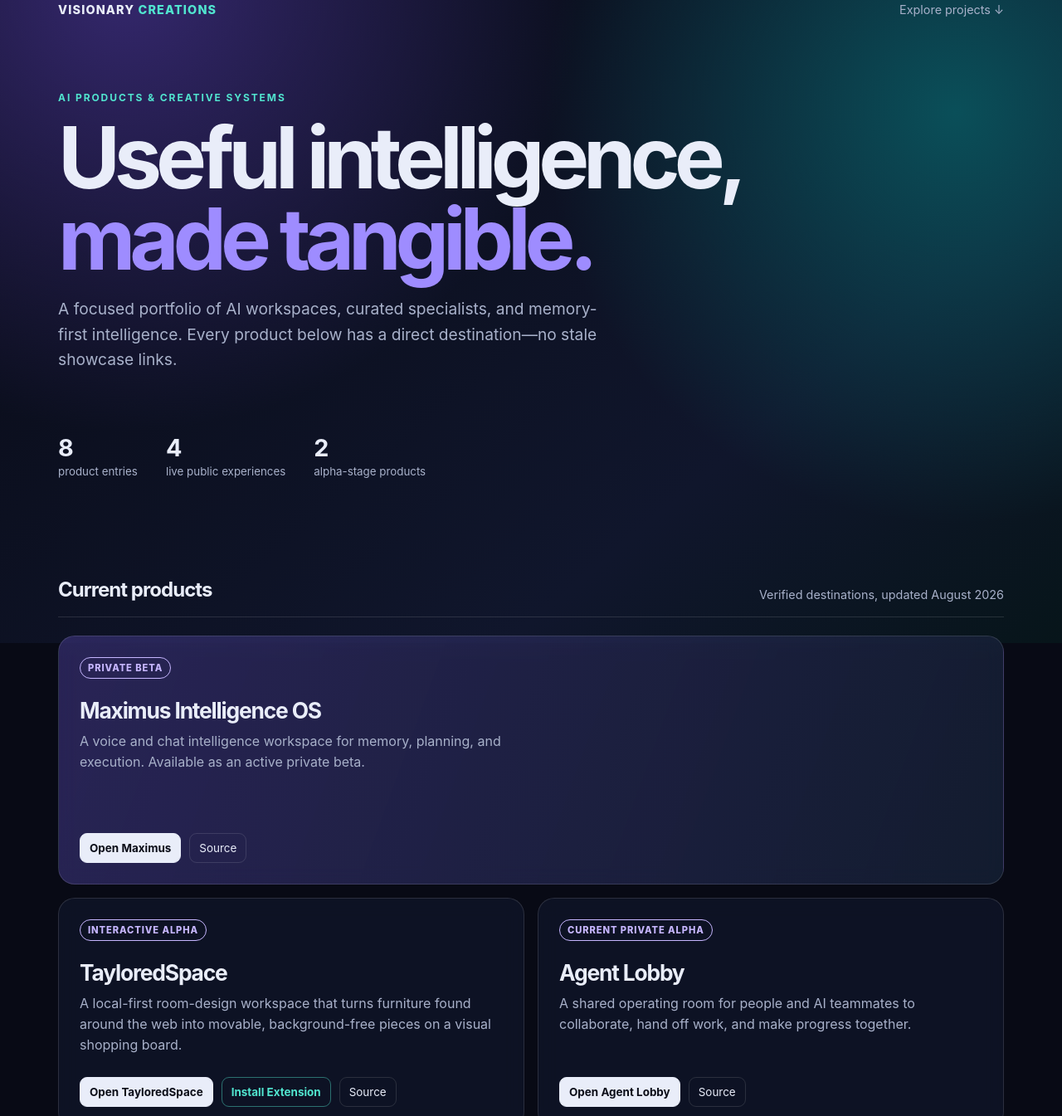
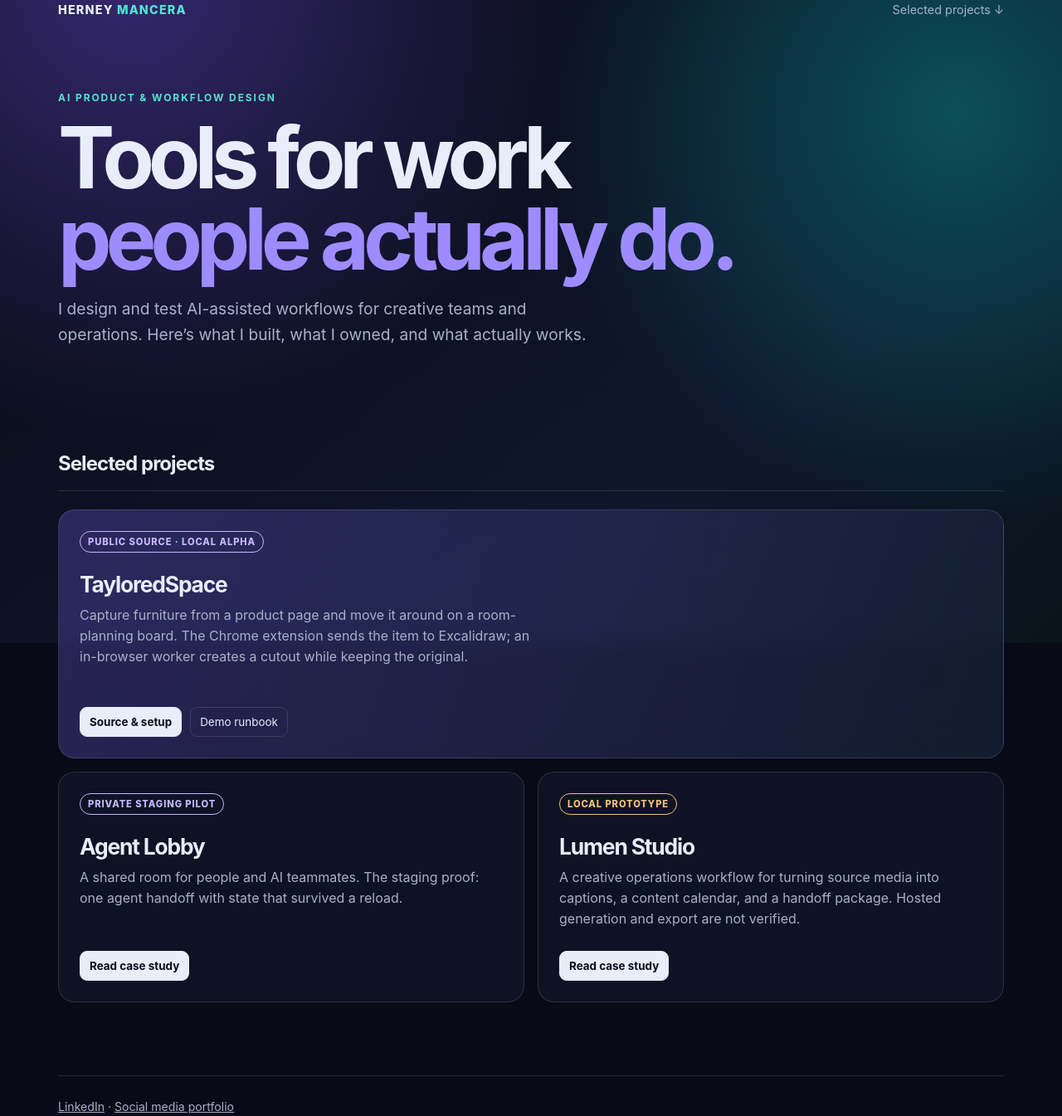
Before and after one commit to gunpowder27/visionary-creations-portfolio, a plain HTML site: page index.html in a window 1280 px wide. Shown: the part 25-1370 px from the top of the page at 83% size. Drawn offline with Linux system fonts and the light colour scheme.

Commit message:
Remove stale public portfolio links and claims

```diff
--- a/index.html
+++ b/index.html
@@ -3,8 +3,8 @@
   <head>
     <meta charset="utf-8" />
     <meta name="viewport" content="width=device-width, initial-scale=1" />
-    <meta name="description" content="Visionary Creations — a portfolio of AI products, agents, and creative systems." />
-    <title>Visionary Creations — AI Products</title>
+    <meta name="description" content="Selected technical projects by Herney Mancera: product workflows, implementation and testing." />
+    <title>Herney Mancera | Selected Technical Projects</title>
     <style>
       :root { --ink:#e9edf9; --muted:#a8b1ca; --line:rgba(255,255,255,.12); --panel:rgba(17,22,42,.76); --violet:#9e8cff; --aqua:#51e5cf; }
       * { box-sizing:border-box; } body { margin:0; color:var(--ink); background:#080a15; font-family:Inter, ui-sans-serif, system-ui, -apple-system, BlinkMacSystemFont, "Segoe UI", sans-serif; }
@@ -24,25 +24,19 @@
   </head>
   <body>
     <header class="wrap">
-      <nav><div class="brand">Visionary <i>Creations</i></div><a href="#projects">Explore projects ↓</a></nav>
-      <div class="eyebrow" style="margin-top:90px">AI products & creative systems</div>
-      <h1>Useful intelligence,<br><span>made tangible.</span></h1>
-      <p class="intro">A focused portfolio of AI workspaces, curated specialists, and memory-first intelligence. Every product below has a direct destination—no stale showcase links.</p>
-      <div class="numbers"><div class="number"><strong>8</strong><small>product entries</small></div><div class="number"><strong>4</strong><small>live public experiences</small></div><div class="number"><strong>2</strong><small>alpha-stage products</small></div></div>
+      <nav><div class="brand">Herney <i>Mancera</i></div><a href="#projects">Selected projects ↓</a></nav>
+      <div class="eyebrow" style="margin-top:90px">AI product &amp; workflow design</div>
+      <h1>Tools for work<br><span>people actually do.</span></h1>
+      <p class="intro">I design and test AI-assisted workflows for creative teams and operations. Here’s what I built, what I owned, and what actually works.</p>
     </header>
     <main class="wrap" id="projects">
-      <div class="section-title"><h2>Current products</h2><p>Verified destinations, updated August 2026</p></div>
+      <div class="section-title"><h2>Selected projects</h2></div>
       <div class="grid">
-        <article class="card featured"><span class="status beta">Private beta</span><h3>Maximus Intelligence OS</h3><p>A voice and chat intelligence workspace for memory, planning, and execution. Available as an active private beta.</p><div class="links"><a href="https://maximus-staging-two.vercel.app/?demo=1" target="_blank" rel="noreferrer">Open Maximus</a><a href="https://github.com/gunpowder27/maximus-web" target="_blank" rel="noreferrer">Source</a></div></article>
-        <article class="card"><span class="status beta">Interactive alpha</span><h3>TayloredSpace</h3><p>A local-first room-design workspace that turns furniture found around the web into movable, background-free pieces on a visual shopping board.</p><div class="links"><a href="https://tayloredspace.vercel.app/" target="_blank" rel="noreferrer">Open TayloredSpace</a><a class="install-action" href="https://github.com/gunpowder27/tayloredspace/releases/tag/v0.1.0-alpha.3" target="_blank" rel="noreferrer">Install Extension</a><a href="https://github.com/gunpowder27/tayloredspace" target="_blank" rel="noreferrer">Source</a></div></article>
-        <article class="card"><span class="status beta">Current private alpha</span><h3>Agent Lobby</h3><p>A shared operating room for people and AI teammates to collaborate, hand off work, and make progress together.</p><div class="links"><a href="https://agent-lobby-alpha.vercel.app/" target="_blank" rel="noreferrer">Open Agent Lobby</a><a href="https://github.com/gunpowder27/agent-lobby" target="_blank" rel="noreferrer">Source</a></div></article>
-        <article class="card"><span class="status live">Live</span><h3>Agent Workplace</h3><p>A curated agent company: eight specialist roles, prepared work signatures, and a simple path to a useful first plan.</p><div class="links"><a href="https://agent-force.herney-00723.workers.dev/" target="_blank" rel="noreferrer">Open Agent Workplace</a><a href="https://github.com/gunpowder27/agent-force" target="_blank" rel="noreferrer">Source</a></div></article>
-        <article class="card"><span class="status live">Live career OS</span><h3>Career Command</h3><p>A private, evidence-first career operating system that discovers and ranks opportunities, tailors verified application materials, and keeps every application human-approved.</p><div class="links"><a href="https://career-command.visionarycreations23.chatgpt.site" target="_blank" rel="noreferrer">Launch Career Command</a></div></article>
-        <article class="card"><span class="status live">Live AI learning center</span><h3>Master Library: AI Learning Center</h3><p>One learning center for agents: browse a categorized skill catalogue, queue verified skills, and teach them to an agent. Its 24-skill Trusted Core is backed by Brainiac’s research, testing, approval, and audit pipeline. Skills are browseable publicly; acquiring or teaching them requires paid membership or admin access.</p><div class="links"><a href="https://master-library-two.vercel.app/index.html" target="_blank" rel="noreferrer">Open Master Library</a><a href="https://github.com/gunpowder27/master-library" target="_blank" rel="noreferrer">Source</a></div></article>
-        <article class="card"><span class="status progress">In development</span><h3>NightTales</h3><p>An immersive AI storytelling and keepsake system with LullubyAI integrated inside—designed around language, images, speech, music, continuity, and consent-aware creation. The current experience remains internal while the first launch path is completed.</p><div class="links"><a href="https://github.com/gunpowder27/nighttales" target="_blank" rel="noreferrer">View source archive</a></div></article>
-        <article class="card"><span class="status progress">In development</span><h3>Universal AI Skins</h3><p>A privacy-first personalization layer for the AI interfaces people use every day. Source is available while the public experience is in development.</p><div class="links"><a href="https://github.com/gunpowder27/universal-ai-skins" target="_blank" rel="noreferrer">View source</a></div></article>
+        <article class="card featured"><span class="status beta">Public source · Local alpha</span><h3>TayloredSpace</h3><p>Capture furniture from a product page and move it around on a room-planning board. The Chrome extension sends the item to Excalidraw; an in-browser worker creates a cutout while keeping the original.</p><div class="links"><a href="https://github.com/gunpowder27/tayloredspace">Source &amp; setup</a><a href="https://github.com/gunpowder27/tayloredspace/blob/main/docs/DEMO-READINESS.md">Demo runbook</a></div></article>
+        <article class="card"><span class="status beta">Private staging pilot</span><h3>Agent Lobby</h3><p>A shared room for people and AI teammates. The staging proof: one agent handoff with state that survived a reload.</p><div class="links"><a href="https://github.com/gunpowder27/visionary-creations-portfolio/blob/main/case-studies.md#agent-lobby">Read case study</a></div></article>
+        <article class="card"><span class="status progress">Local prototype</span><h3>Lumen Studio</h3><p>A creative operations workflow for turning source media into captions, a content calendar, and a handoff package. Hosted generation and export are not verified.</p><div class="links"><a href="https://github.com/gunpowder27/visionary-creations-portfolio/blob/main/case-studies.md#lumen-studio">Read case study</a></div></article>
       </div>
     </main>
-    <footer class="wrap">© 2026 Visionary Creations · Building humane, useful intelligence.</footer>
+    <footer class="wrap"><a href="https://www.linkedin.com/in/herneym" style="color:inherit">LinkedIn</a> · <a href="https://hm-portfolio.visionarycreations23.chatgpt.site/" style="color:inherit">Social media portfolio</a></footer>
   </body>
 </html>
```
